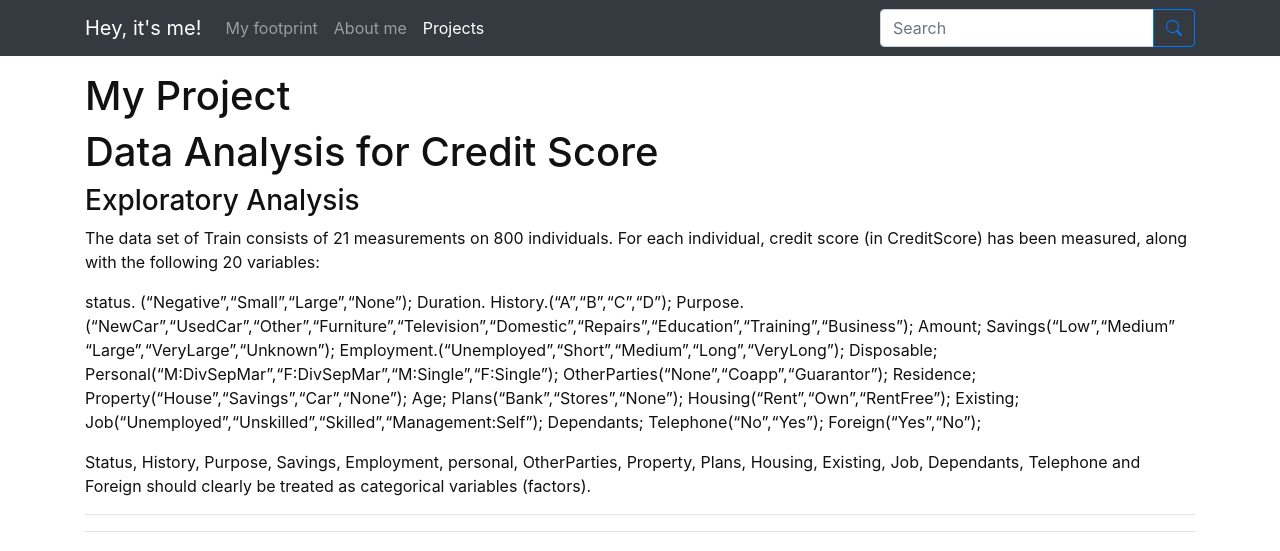
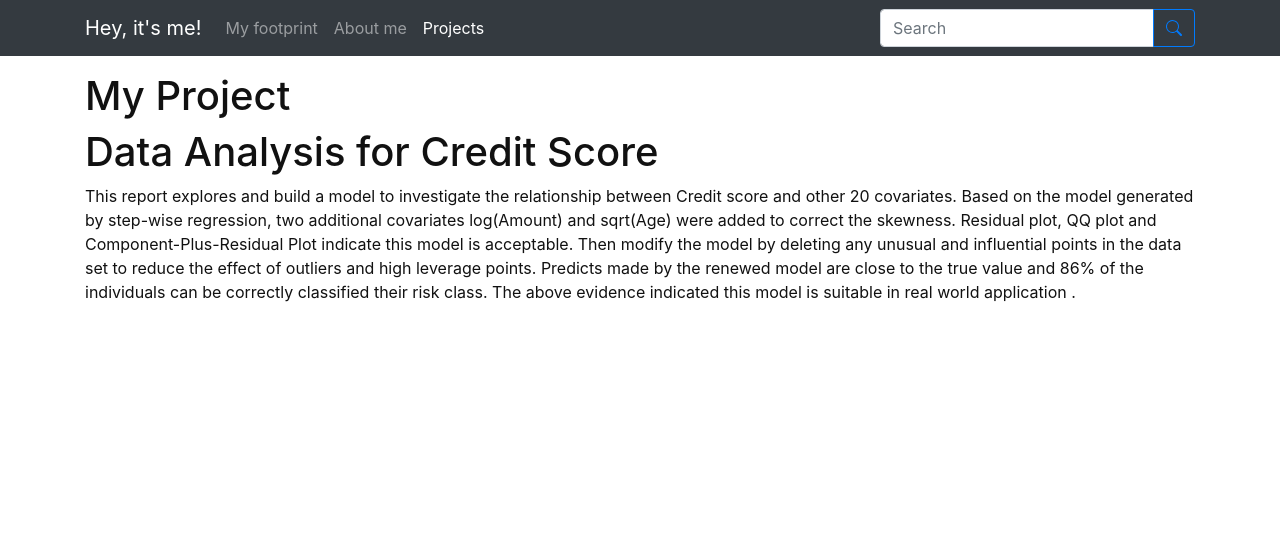
Before and after one commit to Ashley10086/Z.github.io, a Jekyll site: the page built from pages/project.md, in a window 1280 px wide and 1400 px high. Shown: the top 551 px of the window. Built offline with Jekyll 4.4.1, drawn with Linux system fonts in a browser that asks for light colours; some of the changed text lies outside the part shown.

Commit message:
Update project.md

```diff
--- a/pages/project.md
+++ b/pages/project.md
@@ -5,31 +5,4 @@ nav_order: 3
 ---
 
 # Data Analysis for Credit Score
-### Exploratory Analysis
-The data set of Train consists of 21 measurements on 800 individuals. For each individual, credit score (in CreditScore) has been measured, along with the following 20 variables:
-
-status. (“Negative”,“Small”,“Large”,“None”); Duration. History.(“A”,“B”,“C”,“D”); Purpose.(“NewCar”,“UsedCar”,“Other”,“Furniture”,“Television”,“Domestic”,“Repairs”,“Education”,“Training”,“Business”); Amount; Savings(“Low”,“Medium” “Large”,“VeryLarge”,“Unknown”); Employment.(“Unemployed”,“Short”,“Medium”,“Long”,“VeryLong”); Disposable; Personal(“M:DivSepMar”,“F:DivSepMar”,“M:Single”,“F:Single”); OtherParties(“None”,“Coapp”,“Guarantor”); Residence; Property(“House”,“Savings”,“Car”,“None”); Age; Plans(“Bank”,“Stores”,“None”); Housing(“Rent”,“Own”,“RentFree”); Existing; Job(“Unemployed”,“Unskilled”,“Skilled”,“Management:Self”); Dependants; Telephone(“No”,“Yes”); Foreign(“Yes”,“No”);
-
-Status, History, Purpose, Savings, Employment, personal, OtherParties, Property, Plans, Housing, Existing, Job, Dependants, Telephone and Foreign should clearly be treated as categorical variables (factors).
-
------------------------------------------
------------------------------------------
-
-The following plot shows the pairwise scatter plots of each of the continuous measurement.
-
- {% include figure.html img="https://sm.ms/image/3IYihqNX4gjfupb" %}
-
-The scatter plots matrix suggests correlation between some of covariates and credit scores. The plot shows that Individuals with higher duration of requested loan(Duration) and higher amount requested in months(Amount) have lower credit scores(CreditScore). The relationship between Credit scores and other covariates is not clear.However, it is still important to note that there exists correlation between some of the potential explanatory variables. For example, duration of requested loan(Duration) increases as the amount requested(Amount) increases. Furthermore, due to the data of disposable, residence, existing, dependants are discrete, the scatter plot can not tell the relationship between them as it is hard to investigate the number of points overlapped.
-
--------------------------------------------
--------------------------------------------
-We now consider the factor variables
-
- {% include figure.html img="https://sm.ms/image/A4PpKMrmf7L81ZX" %}
- {% include figure.html img="https://sm.ms/image/oBTk4jxbmd5HpnA" %}
- {% include figure.html img="https://sm.ms/image/9hjXpJcrM8GSx1v" %}
-
-
- ---------------------------------------------------------------------
- ----------------------------------------------------------------------
-Based on the plots, individuals with the following characteristics seem to have higher credit score: Large amount of balance on current account, loan for business or training, Very Large amount of savings, female, believe in Coapp, other current loan plan for stores, foreign worker. The relationship between History and CreditScore needs particular attention as it shows individual with worse credit history earn higher credit score, which violates the common sense.
+This report explores and build a model to investigate the relationship between Credit score and other 20 covariates. Based on the model generated by step-wise regression, two additional covariates log(Amount) and sqrt(Age) were added to correct the skewness. Residual plot, QQ plot and Component-Plus-Residual Plot indicate this model is acceptable. Then modify the model by deleting any unusual and influential points in the data set to reduce the effect of outliers and high leverage points. Predicts made by the renewed model are close to the true value and 86% of the individuals can be correctly classified their risk class. The above evidence indicated this model is suitable in real world application .
```
